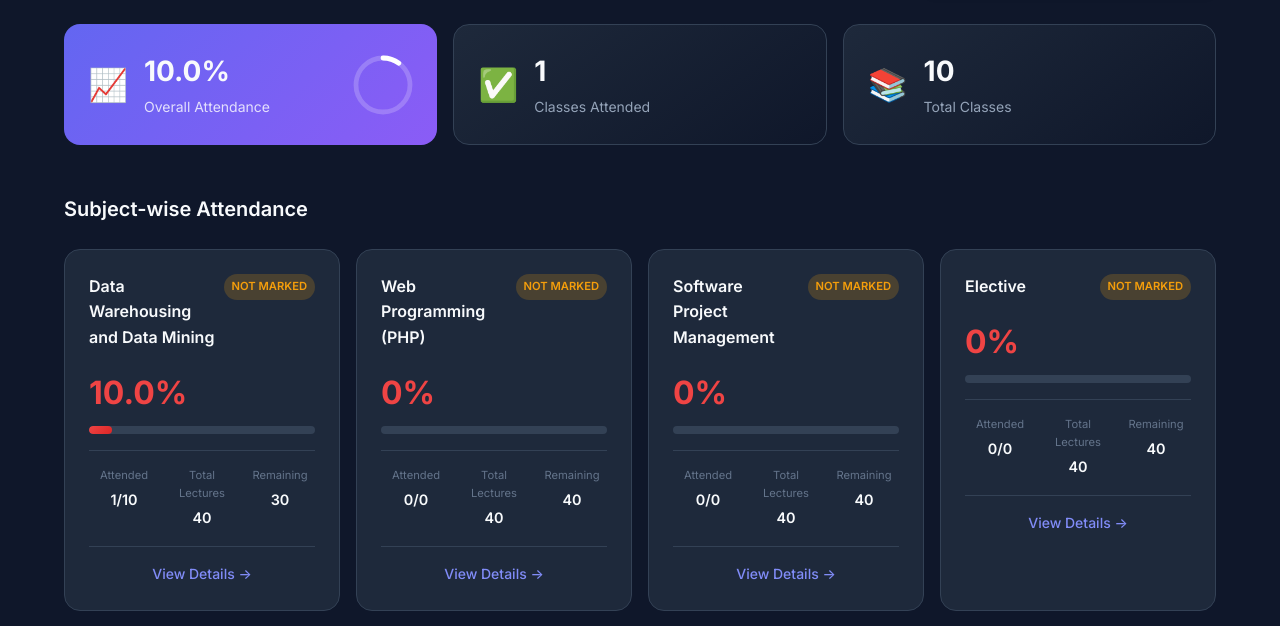
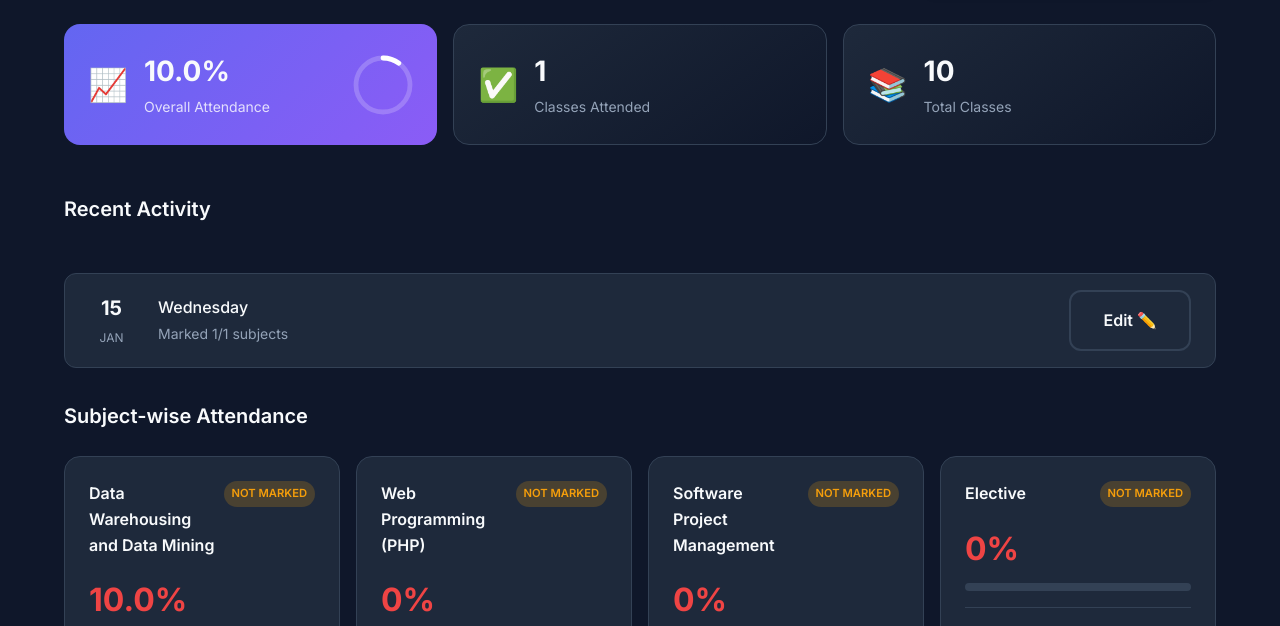
Before and after one commit to ujwwal/AttendEase, a Flask app: page /dashboard in a window 1280 px wide. Shown: the part 174-800 px from the top of the page. Run offline with Flask 3, Linux system fonts and the light colour scheme; a user stored in the database is signed in; tables that the repository leaves empty hold one stand-in row (values such as "Sample post").

Commit message:
feat: Implement dashboard and attendance marking pages with new styling, and streamline database setup.

```diff
--- a/app.py
+++ b/app.py
@@ -239,12 +239,34 @@ def dashboard():
 
     overall_percentage = (total_attended / total_classes * 100) if total_classes > 0 else 0
 
+    # Get recent history (last 5 distinct dates)
+    recent_dates = db.session.query(Attendance.date).filter_by(user_id=current_user.id)\
+        .distinct().order_by(Attendance.date.desc()).limit(5).all()
+
+    recent_history = {}
+    for r_date in recent_dates:
+        d = r_date[0]
+        date_str = d.isoformat()
+
+        # Get stats for this day
+        day_records = Attendance.query.filter_by(user_id=current_user.id, date=d).all()
+        present_count = sum(1 for r in day_records if r.lectures_present > 0)
+        fully_present_count = sum(1 for r in day_records if r.lectures_present == r.lectures_total)
+
+        recent_history[date_str] = {
+            'date_obj': d,
+            'present_count': present_count,
+            'fully_present_count': fully_present_count,
+            'total_subjects': len(day_records)
+        }
+
     return render_template('dashboard.html',
                          subjects=subject_data,
                          overall_percentage=round(overall_percentage, 1),
                          total_attended=total_attended,
                          total_classes=total_classes,
-                         today=today)
+                         today=today,
+                         recent_history=recent_history)
 
 @app.route('/mark-attendance', methods=['GET', 'POST'])
 @login_required
@@ -252,12 +274,24 @@ def mark_attendance():
     subjects = Subject.query.all()
     today = date.today()
 
+    # Check if a specific date is requested for editing
+    requested_date_str = request.args.get('date') or request.form.get('date')
+    if requested_date_str:
+        try:
+            target_date = datetime.strptime(requested_date_str, '%Y-%m-%d').date()
+        except ValueError:
+            target_date = today
+    else:
+        target_date = today
+
+    # Prevent marking attendance for future dates
+    if target_date > today:
+        target_date = today
+        flash('Cannot mark attendance for future dates.', 'warning')
+
     if request.method == 'POST':
-        attendance_date = request.form.get('date', today.isoformat())
-        try:
-            attendance_date = datetime.strptime(attendance_date, '%Y-%m-%d').date()
-        except ValueError:
-            attendance_date = today
+        # Processing POST request with target_date
+        attendance_date = target_date # Logic already handles safe date parsing from form if needed, but we essentially sync them
 
         for subject in subjects:
             # New simplified form: lectures_X (count) and status_X (present/absent)
@@ -273,7 +307,6 @@ def mark_attendance():
                 lectures_total = 0
 
             # Calculate lectures_present based on status
-            # Present = all lectures attended, Absent = 0 lectures attended
             if status == 'present':
                 lectures_present = lectures_total
             else:
@@ -304,33 +337,34 @@ def mark_attendance():
                     db.session.add(record)
 
         db.session.commit()
-        flash(f'Attendance marked for {attendance_date.strftime("%B %d, %Y")}!', 'success')
+        flash(f'Attendance saved for {attendance_date.strftime("%B %d, %Y")}!', 'success')
         return redirect(url_for('dashboard'))
 
+    # GET request - load data for target_date
     subject_status = []
     for subject in subjects:
-        today_record = Attendance.query.filter_by(
+        record = Attendance.query.filter_by(
             user_id=current_user.id,
             subject_id=subject.id,
-            date=today
+            date=target_date
         ).first()
 
-        if today_record is None:
+        if record is None:
             lectures_total = 0
             lectures_present = 0
         else:
-            lectures_total = today_record.lectures_total
-            lectures_present = today_record.lectures_present
+            lectures_total = record.lectures_total
+            lectures_present = record.lectures_present
 
         subject_status.append({
             'id': subject.id,
             'name': subject.name,
             'lectures_total': lectures_total,
             'lectures_present': lectures_present,
-            'already_marked': today_record is not None
+            'already_marked': record is not None
         })
 
-    return render_template('mark_attendance.html', subjects=subject_status, today=today)
+    return render_template('mark_attendance.html', subjects=subject_status, today=today, target_date=target_date)
 
 @app.route('/subject/<int:subject_id>')
 @login_required
--- a/delete_users.sql
+++ /dev/null
@@ -1,11 +0,0 @@
--- Clean up users and their related data
--- Deleting users with IDs: 1, 10, 13, 16
-
--- 1. First delete their attendance records (to satisfy Foreign Key constraints)
-DELETE FROM attendance WHERE user_id IN (1, 10, 13, 16);
-
--- 2. Then delete the users themselves
-DELETE FROM users WHERE id IN (1, 10, 13, 16);
-
--- 3. Verify deletion
--- SELECT id, username, name FROM users WHERE id IN (1, 10, 13, 16);
--- a/migration.sql
+++ /dev/null
@@ -1,21 +0,0 @@
--- AttendEase Database Migration Script
--- Run this on your production PostgreSQL database (Neon) before deploying
--- This adds the new columns required for the password reset feature
-
--- Add 'name' column with default value for existing users
-ALTER TABLE users ADD COLUMN IF NOT EXISTS name VARCHAR(100) DEFAULT 'User' NOT NULL;
-
--- Add 'reset_token' column for password reset codes
-ALTER TABLE users ADD COLUMN IF NOT EXISTS reset_token VARCHAR(6);
-
--- Add 'reset_token_expires' column for token expiration
-ALTER TABLE users ADD COLUMN IF NOT EXISTS reset_token_expires TIMESTAMP;
-
--- Optional: Update existing users' names from their username (ERP number)
--- Uncomment the line below if you want to set name = username for existing users
--- UPDATE users SET name = username WHERE name = 'User';
-
--- Verify the migration was successful
-SELECT column_name, data_type, is_nullable, column_default
-FROM information_schema.columns
-WHERE table_name = 'users';
--- a/migration_multiple_lectures.sql
+++ /dev/null
@@ -1,18 +0,0 @@
--- Migration: Add multiple lectures per day support
--- This script converts the existing is_present boolean to lectures_present/lectures_total
-
--- Step 1: Add the new columns
-ALTER TABLE attendance ADD COLUMN lectures_present INTEGER DEFAULT 1;
-ALTER TABLE attendance ADD COLUMN lectures_total INTEGER DEFAULT 1;
-
--- Step 2: Migrate existing data
--- is_present = 1 (True) -> lectures_present = 1, lectures_total = 1
--- is_present = 0 (False) -> lectures_present = 0, lectures_total = 1
-UPDATE attendance SET lectures_present = CASE WHEN is_present = 1 THEN 1 ELSE 0 END;
-UPDATE attendance SET lectures_total = 1;
-
--- Step 3: Drop the old column (optional - keep for rollback if needed)
--- ALTER TABLE attendance DROP COLUMN is_present;
-
--- Note: SQLite does not support DROP COLUMN directly in older versions.
--- For SQLite, you may need to recreate the table if you want to remove the column.
--- a/production_migration.sql
+++ /dev/null
@@ -1,27 +0,0 @@
--- Migration for Production Database
--- Run these commands in order to upgrade your database
-
--- 1. Add the new columns for tracking multiple lectures
-ALTER TABLE attendance ADD COLUMN lectures_present INTEGER DEFAULT 1;
-ALTER TABLE attendance ADD COLUMN lectures_total INTEGER DEFAULT 1;
-
--- 2. Migrate existing data from the old 'is_present' column
--- This keeps your history intact. We assume 1 lecture total for past records.
-
--- Update lectures_present:
--- If is_present was TRUE (t), they attended 1 lecture.
--- If is_present was FALSE (f), they attended 0 lectures.
-UPDATE attendance
-SET lectures_present = CASE
-    WHEN is_present = TRUE THEN 1
-    WHEN is_present = 't' THEN 1  -- Handle text representation if any
-    WHEN is_present = 1 THEN 1    -- Handle integer representation
-    ELSE 0
-END;
-
--- Update lectures_total:
--- All past records were single lectures, so set total to 1.
-UPDATE attendance SET lectures_total = 1;
-
--- 3. Verify the migration (Optional)
--- SELECT * FROM attendance ORDER BY id DESC LIMIT 5;
--- a/static/css/style.css
+++ b/static/css/style.css
@@ -146,6 +146,30 @@ a:hover {
 
 .nav-link .nav-icon {
     font-size: 1.25rem;
+}
+
+@media (max-width: 768px) {
+    .nav-container {
+        padding: var(--spacing-sm);
+    }
+
+    .nav-brand .brand-text {
+        display: none;
+    }
+
+    .nav-link span:not(.nav-icon) {
+        display: none;
+    }
+
+    .nav-link {
+        padding: var(--spacing-sm);
+    }
+
+    .nav-menu {
+        gap: 0;
+        width: 100%;
+        justify-content: flex-end;
+    }
 }
 
 .nav-link:hover,
--- a/templates/dashboard.html
+++ b/templates/dashboard.html
@@ -48,6 +48,43 @@
                 <span class="stat-label">Total Classes</span>
             </div>
         </div>
+    </section>
+
+    <section class="history-section">
+        <div class="section-header">
+            <h2>Recent Activity</h2>
+        </div>
+
+        {% if recent_history %}
+        <div class="history-list">
+            {% for date_str, data in recent_history.items() %}
+            <div class="history-item">
+                <div class="history-date">
+                    <span class="date-day">{{ data.date_obj.strftime('%d') }}</span>
+                    <span class="date-month">{{ data.date_obj.strftime('%b') }}</span>
+                </div>
+                <div class="history-info">
+                    <span class="history-day">{{ data.date_obj.strftime('%A') }}</span>
+                    <span class="history-status">
+                        Marked {{ data.present_count }}/{{ data.total_subjects }} subjects
+                        {% if data.fully_present_count == data.total_subjects %}
+                        (All Present)
+                        {% endif %}
+                    </span>
+                </div>
+                <div class="history-actions">
+                    <a href="{{ url_for('mark_attendance', date=date_str) }}" class="btn btn-outline btn-sm">
+                        Edit ✏️
+                    </a>
+                </div>
+            </div>
+            {% endfor %}
+        </div>
+        {% else %}
+        <div class="empty-state-mini">
+            <p>No recent activity recorded.</p>
+        </div>
+        {% endif %}
     </section>
 
     <section class="subjects-section">
--- a/templates/mark_attendance.html
+++ b/templates/mark_attendance.html
@@ -13,7 +13,8 @@
     <form method="POST" class="attendance-form">
         <div class="date-selector">
             <label for="date">Select Date</label>
-            <input type="date" id="date" name="date" value="{{ today.isoformat() }}" max="{{ today.isoformat() }}">
+            <input type="date" id="date" name="date" value="{{ target_date.isoformat() }}" max="{{ today.isoformat() }}"
+                onchange="window.location.href='{{ url_for('mark_attendance') }}?date=' + this.value">
         </div>
 
         <div class="subjects-list">
```
Also changed, not shown: run_migration.py (deleted, +0 -61 lines), instance/attendance.db.
